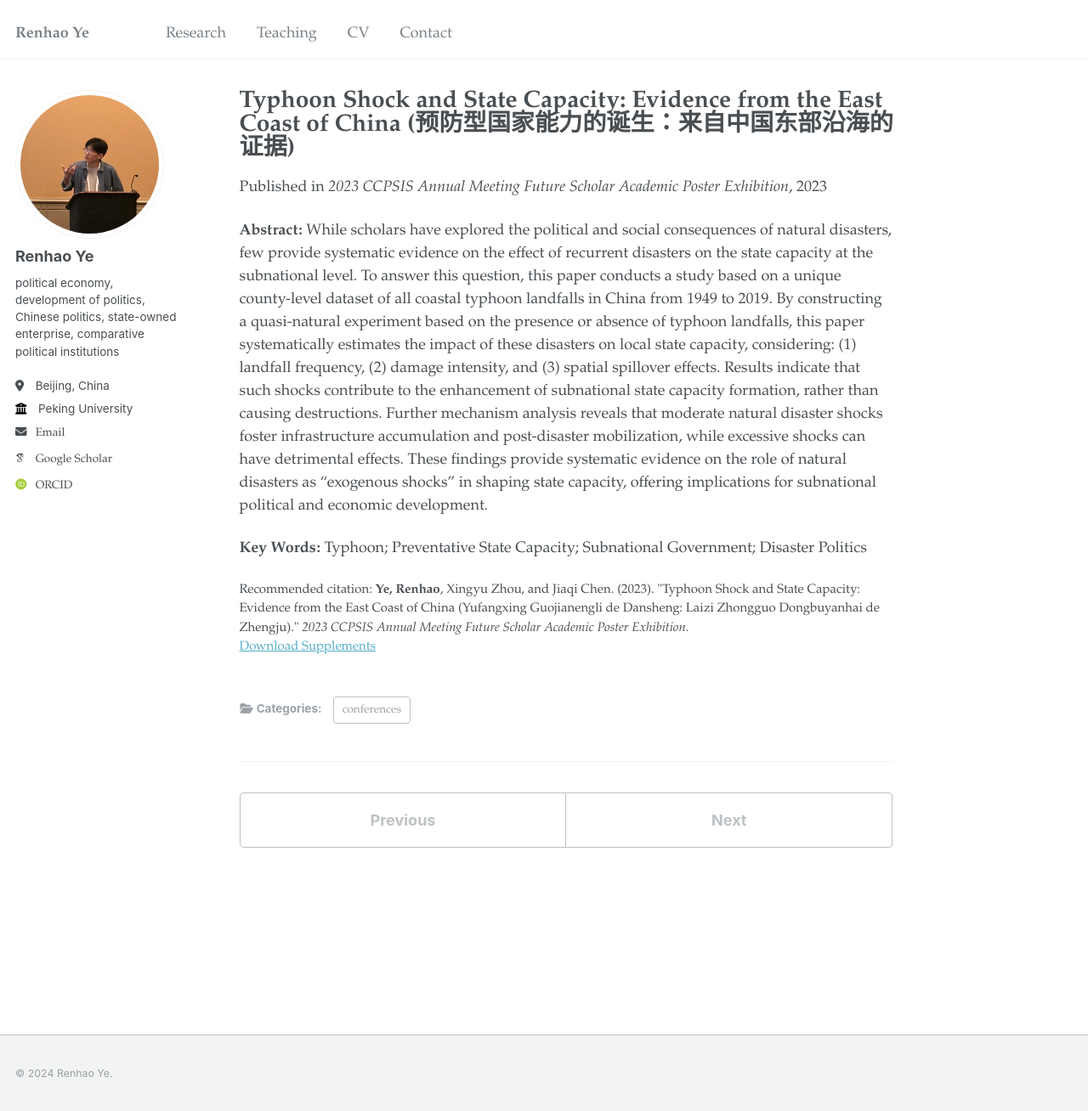
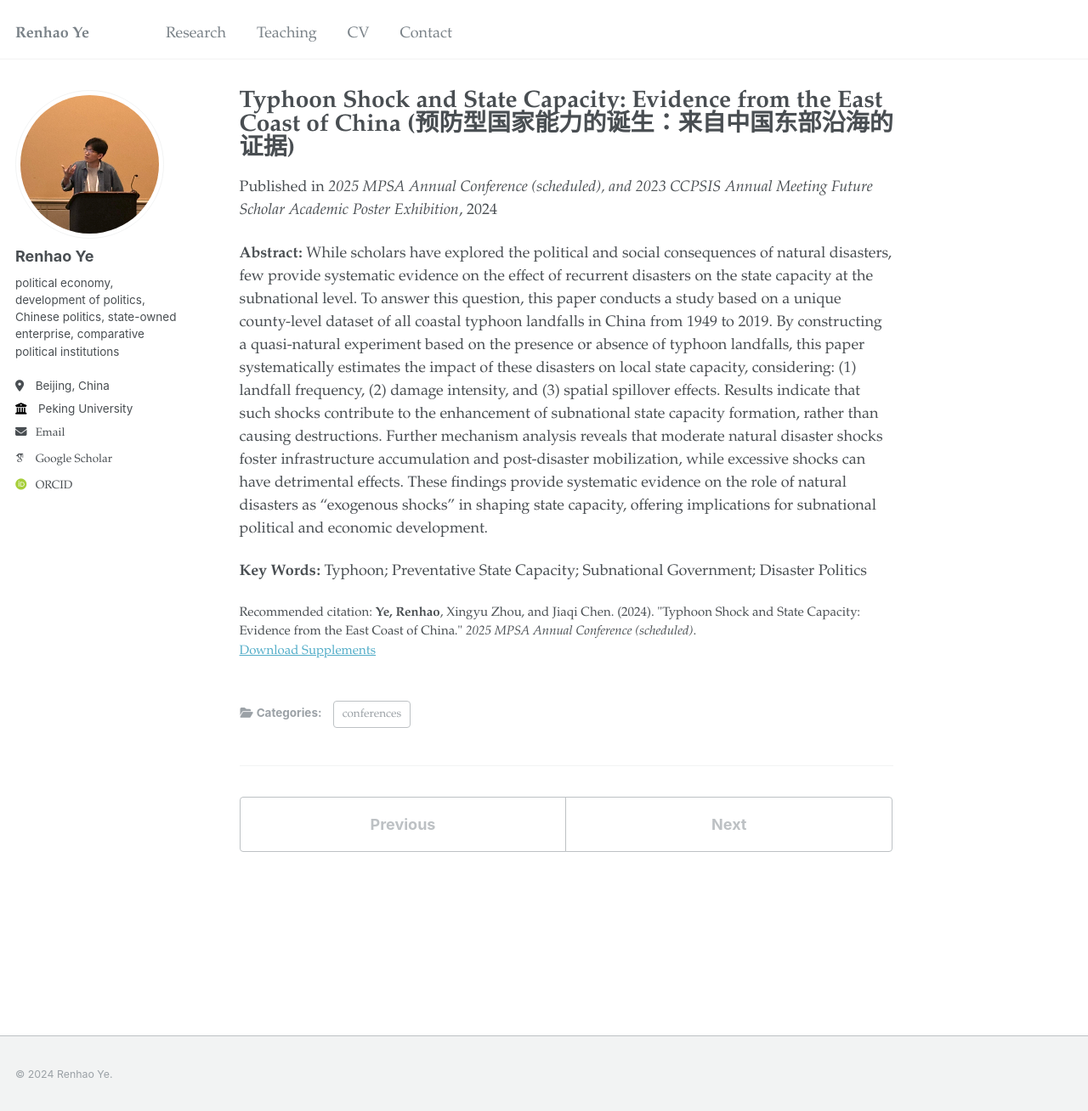
Before and after one commit to thenhow-ye/thenhow-ye.github.io, a Jekyll site: the page built from _publications/2023-06-01-typhoon.md, in a window 1280 px wide and 1310 px high. Shown: the whole window at 85% size. Built offline with Jekyll 4.4.1, drawn with Linux system fonts in a browser that asks for light colours; some web fonts are replaced.

Commit message:
Update 2023-06-01-typhoon.md

```diff
--- a/_publications/2023-06-01-typhoon.md
+++ b/_publications/2023-06-01-typhoon.md
@@ -2,12 +2,12 @@
 title: "Typhoon Shock and State Capacity: Evidence from the East Coast of China (预防型国家能力的诞生：来自中国东部沿海的证据)"
 collection: publications
 category: conferences
-permalink: /publication/2023-06-01-typhoon
+permalink: /publication/2024-11-13-typhoon
 excerpt: 'Based on a county-level dataset of all coastal typhoon landfalls and surrounding areas in China between 1949 and 2019, this paper constructs a quasi-natural experiment, estimating the political implications of these disasters at subnational level.'
-date: 2023-06-01
-venue: '2023 CCPSIS Annual Meeting Future Scholar Academic Poster Exhibition'
+date: 2024-11-13
+venue: '2025 MPSA Annual Conference (scheduled), and 2023 CCPSIS Annual Meeting Future Scholar Academic Poster Exhibition'
 slidesurl: 'http://thenhow-ye.github.io/files/Ye-poster-typhoon.pdf'
-citation: '<b>Ye, Renhao</b>, Xingyu Zhou, and Jiaqi Chen. (2023). &quot;Typhoon Shock and State Capacity: Evidence from the East Coast of China (Yufangxing Guojianengli de Dansheng: Laizi Zhongguo Dongbuyanhai de Zhengju).&quot; <i>2023 CCPSIS Annual Meeting Future Scholar Academic Poster Exhibition</i>.'
+citation: '<b>Ye, Renhao</b>, Xingyu Zhou, and Jiaqi Chen. (2024). &quot;Typhoon Shock and State Capacity: Evidence from the East Coast of China.&quot; <i>2025 MPSA Annual Conference (scheduled)</i>.'
 ---
 
 **Abstract:** While scholars have explored the political and social consequences of natural disasters, few provide systematic evidence on the effect of recurrent disasters on the state capacity at the subnational level. To answer this question, this paper conducts a study based on a unique county-level dataset of all coastal typhoon landfalls in China from 1949 to 2019. By constructing a quasi-natural experiment based on the presence or absence of typhoon landfalls, this paper systematically estimates the impact of these disasters on local state capacity, considering: (1) landfall frequency, (2) damage intensity, and (3) spatial spillover effects. Results indicate that such shocks contribute to the enhancement of subnational state capacity formation, rather than causing destructions. Further mechanism analysis reveals that moderate natural disaster shocks foster infrastructure accumulation and post-disaster mobilization, while excessive shocks can have detrimental effects. These findings provide systematic evidence on the role of natural disasters as “exogenous shocks” in shaping state capacity, offering implications for subnational political and economic development.
```
